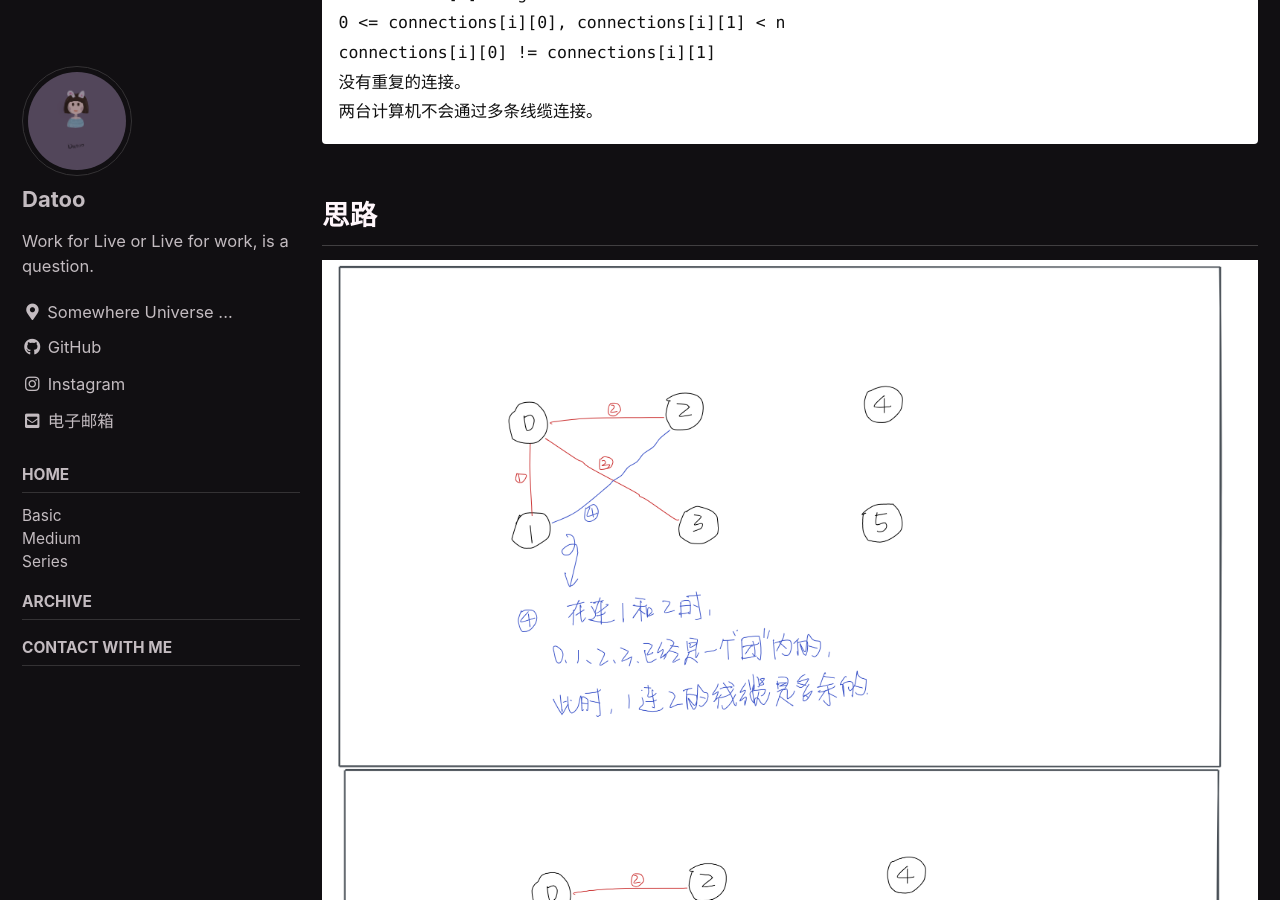
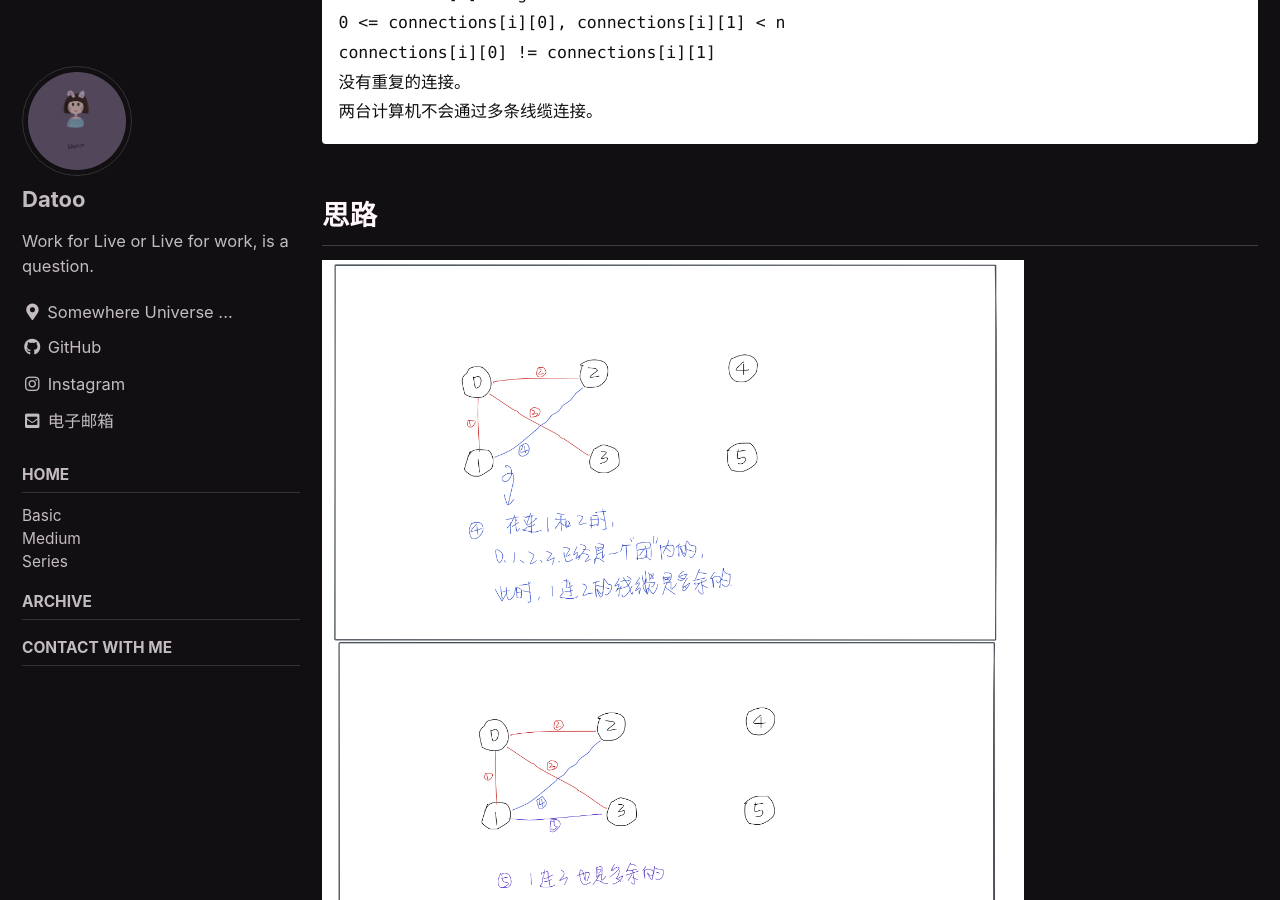
Before and after one commit to DaToo-J/DaToo-J.GitHub.io, a Jekyll site: the page built from _posts/2021-03-15-number-of-operations-to-make-network-connected.md, in a window 1280 px wide and 900 px high, scrolled down 1467 px. Built offline with Jekyll 4.4.1, drawn with Linux system fonts in a browser that asks for light colours; cached includes are drawn as plain includes; comment, search, counter and statistics services are not loaded.

```diff
--- a/_posts/2021-03-15-number-of-operations-to-make-network-connected.md
+++ b/_posts/2021-03-15-number-of-operations-to-make-network-connected.md
@@ -46,7 +46,7 @@ excerpt: 是并查集就进来看看吧，反正也不会
 
 ## 思路
 
-![make-network-connect]({{ "./assets/images/make-network-connect.png" | absolute_url }})
+![make-network-connect]({{ "./assets/images/make-network-connect.png" | absolute_url }}){:height="75%" width="75%"}
 
 ## 代码
 
```
